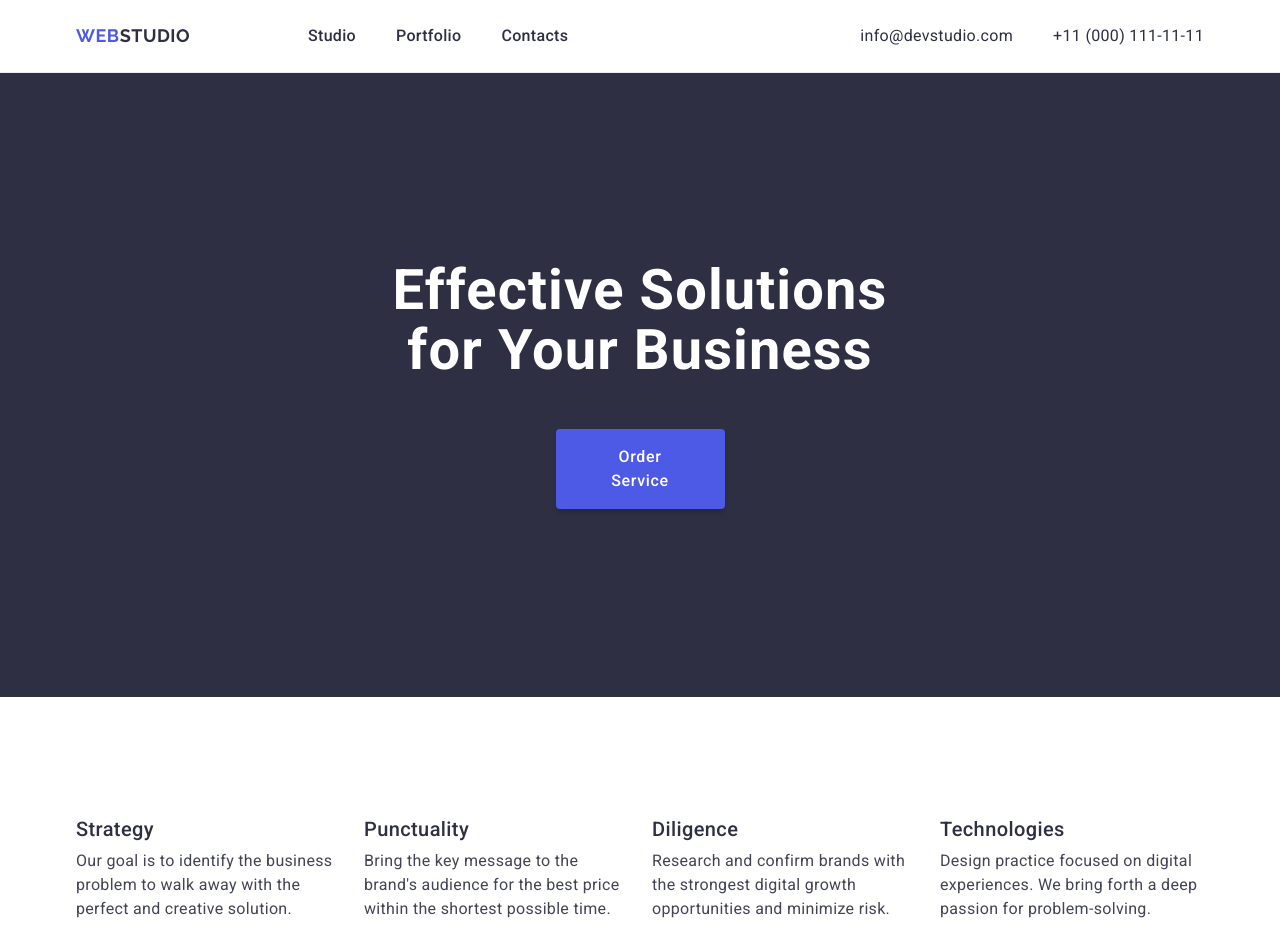
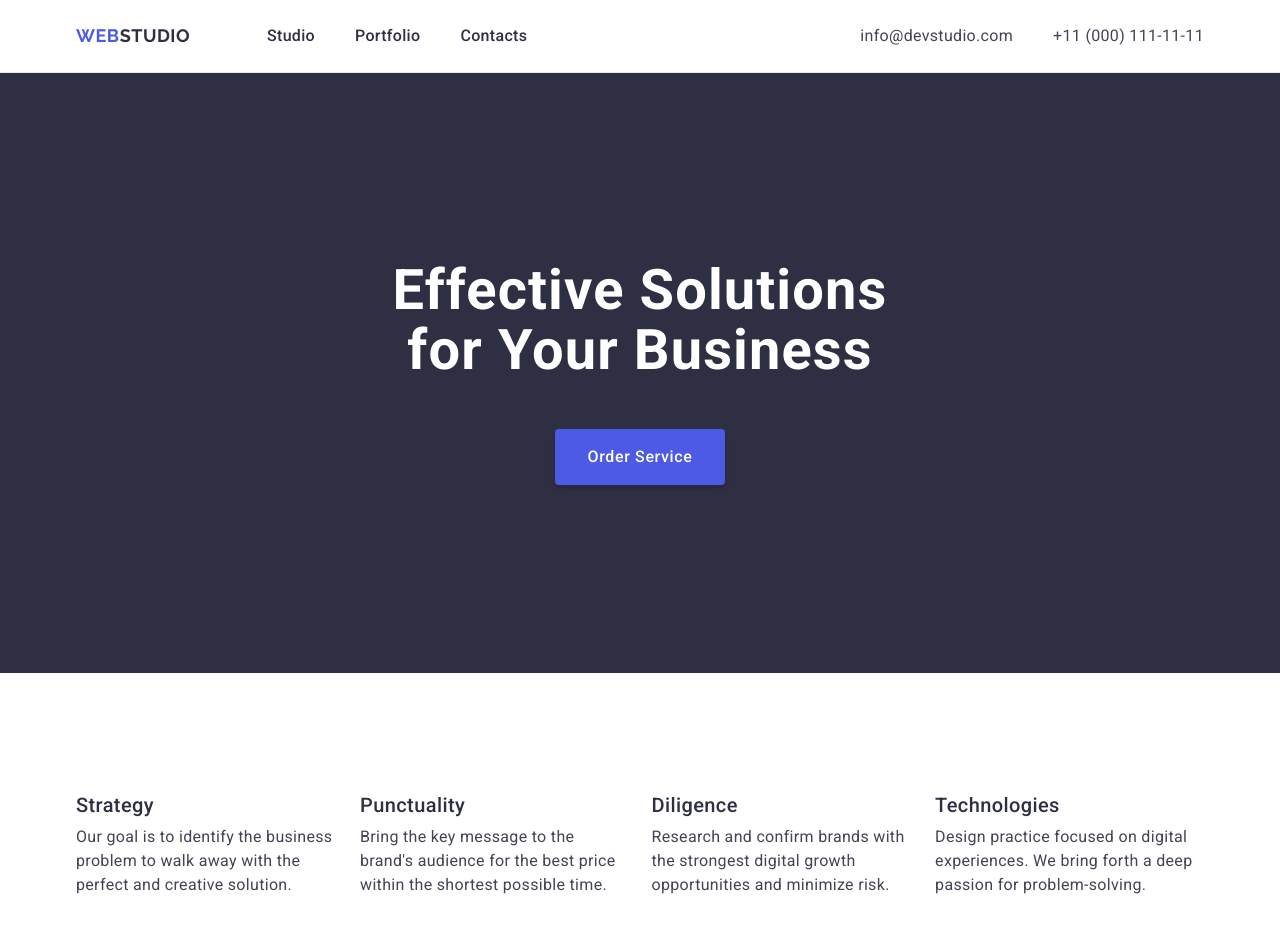
Before and after one commit to LiliiaKravchuk/goit-markup-hw-03, a plain HTML site: page index.html in a window 1280 px wide. Shown: the top 952 px of the page. Drawn offline with nearby package versions, Linux system fonts and the light colour scheme.

Commit message:
01/28/2026 20:47:57 fixed details

```diff
--- a/css/styles.css
+++ b/css/styles.css
@@ -92,7 +92,7 @@ header {
   letter-spacing: 0.03em;
   text-transform: uppercase;
   color: #2e2f42;
-  width: 156px;
+  width: 115px;
   background: #fff;
   margin-right: 76px;
   /* height: 24px; */
@@ -125,7 +125,6 @@ header {
 
 .header-contacts-list {
   display: flex;
-  margin-left: auto;
   align-items: center;
   gap: 40px;
 }
@@ -149,7 +148,7 @@ header {
   font-size: 16px;
   line-height: 1.5;
   letter-spacing: 0.02em;
-  color: #2E2F42;
+  color: #434455;
 }
 
 /* .header-contacts-link:hover, .header-contacts-link:focus {
@@ -240,10 +239,8 @@ header {
   letter-spacing: 0.04em;
   color: white;
   cursor: pointer;
-  padding: 100px;
   border-radius: 4px;
   padding: 16px 32px;
-  max-width: 169px;
   box-shadow: 0 4px 4px 0 rgba(0, 0, 0, 0.15);
   background-color: #4d5ae5;
   border: none;
@@ -255,8 +252,8 @@ header {
 }
 
 .features {
-  padding-top: 120px;
-  padding-bottom: 120px;
+  margin-top: 120px;
+  margin-bottom: 120px;
 }
 
 .features-list {
@@ -267,7 +264,7 @@ header {
 }
 
 .features-item {
-  max-width: calc((100% - 24px * 3) / 4);
+  max-width: calc((100% - 24 * 3) / 4);
 }
 
 .features-subtitle {
@@ -316,7 +313,6 @@ header {
 /* Це зробить зображення «гумовими», тобто вони підлаштовуватимуться під ширину батьківського елемента */
 .team-cards-img {
   max-width: 100%;
-  /* min-width: 100%; */
   object-fit: cover;
 }
 
@@ -330,7 +326,7 @@ header {
 }
 
 .portfolio {
-  padding: 96px 0px;
+  padding: 120px 0px;
 }
 
 /* explanation text under image in section portfolio for example */
```
